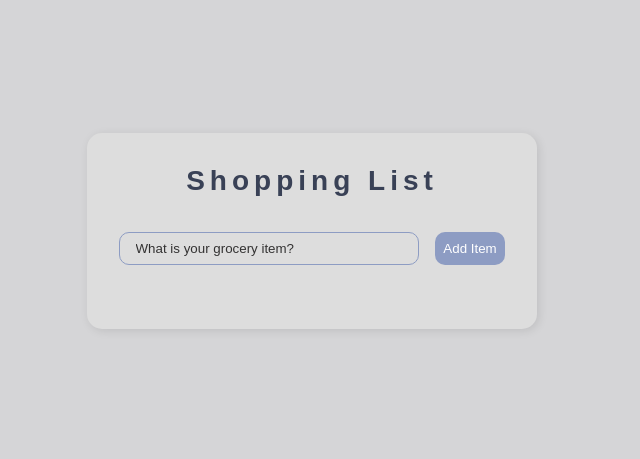
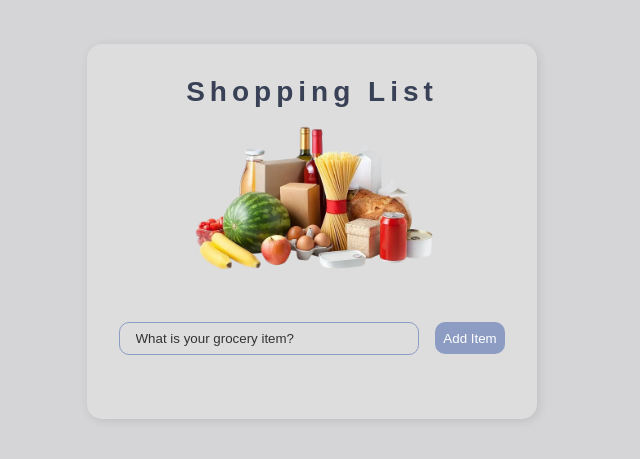
Before and after one commit to gabrielatwell1987/react_todo, a React (Vite) app: page / in a window 1280 px wide. Shown: the part 169-628 px from the top of the page, without its empty margins (328-968 px from the left). Built offline with nearby package versions, Linux system fonts and the light colour scheme; a web font is replaced by a local one.

Commit message:
added a favicon and image to the app

```diff
--- a/index.html
+++ b/index.html
@@ -3,7 +3,8 @@
   <head>
     <meta charset="UTF-8" />
     <meta name="viewport" content="width=device-width, initial-scale=1.0" />
-    <title>React Todo App</title>
+    <link rel="icon" type="image/png" sizes="32x32" href="/favicon-32x32.png" />
+    <title>Groceries App</title>
   </head>
   <body>
     <div id="root"></div>
--- a/src/components/TodoWrapper.jsx
+++ b/src/components/TodoWrapper.jsx
@@ -48,6 +48,8 @@ function TodoWrapper() {
     <div className="TodoWrapper">
       <h1>Shopping List</h1>
 
+      <img src="groceries.webp" alt="groceries" width={250} />
+
       <TodoForm addTodo={addTodo} />
 
       {todos.map((todo, index) =>
```
Also changed, not shown: public/favicon-32x32.png (added), public/groceries.webp (added).
